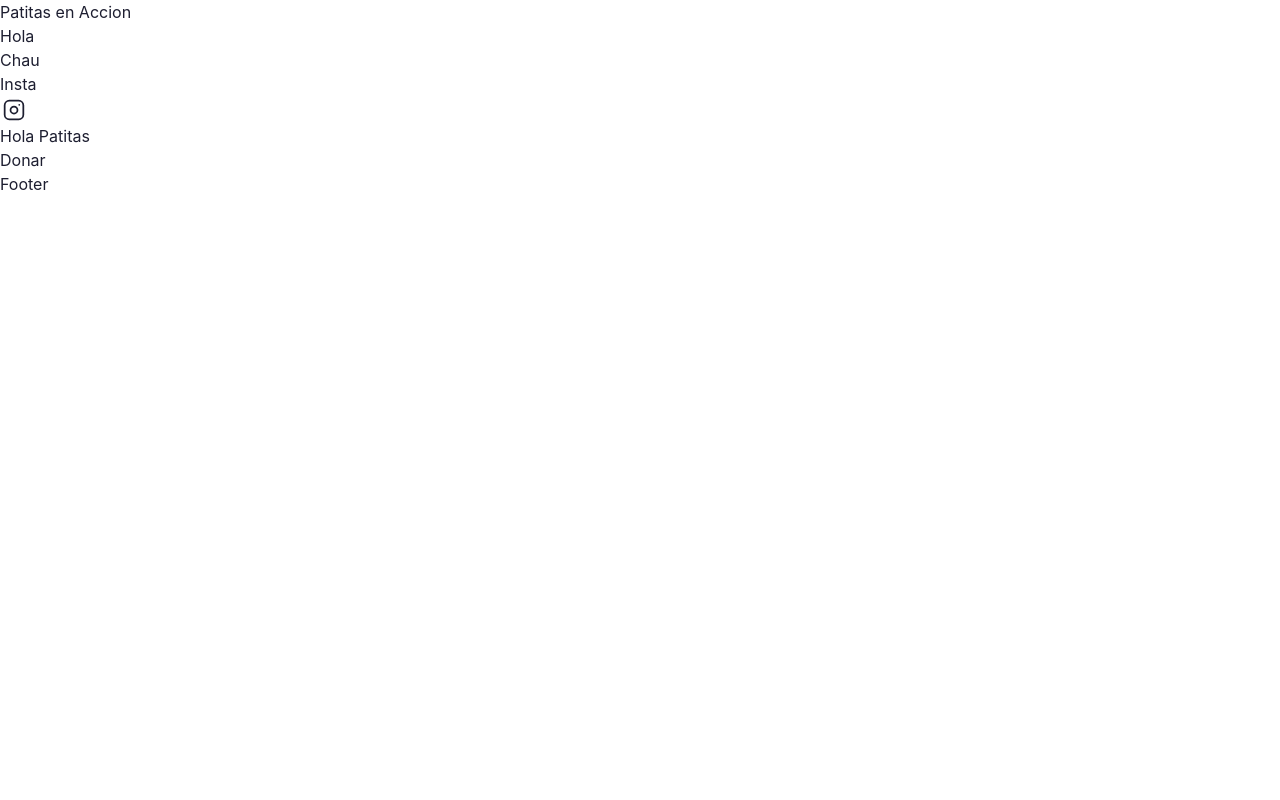
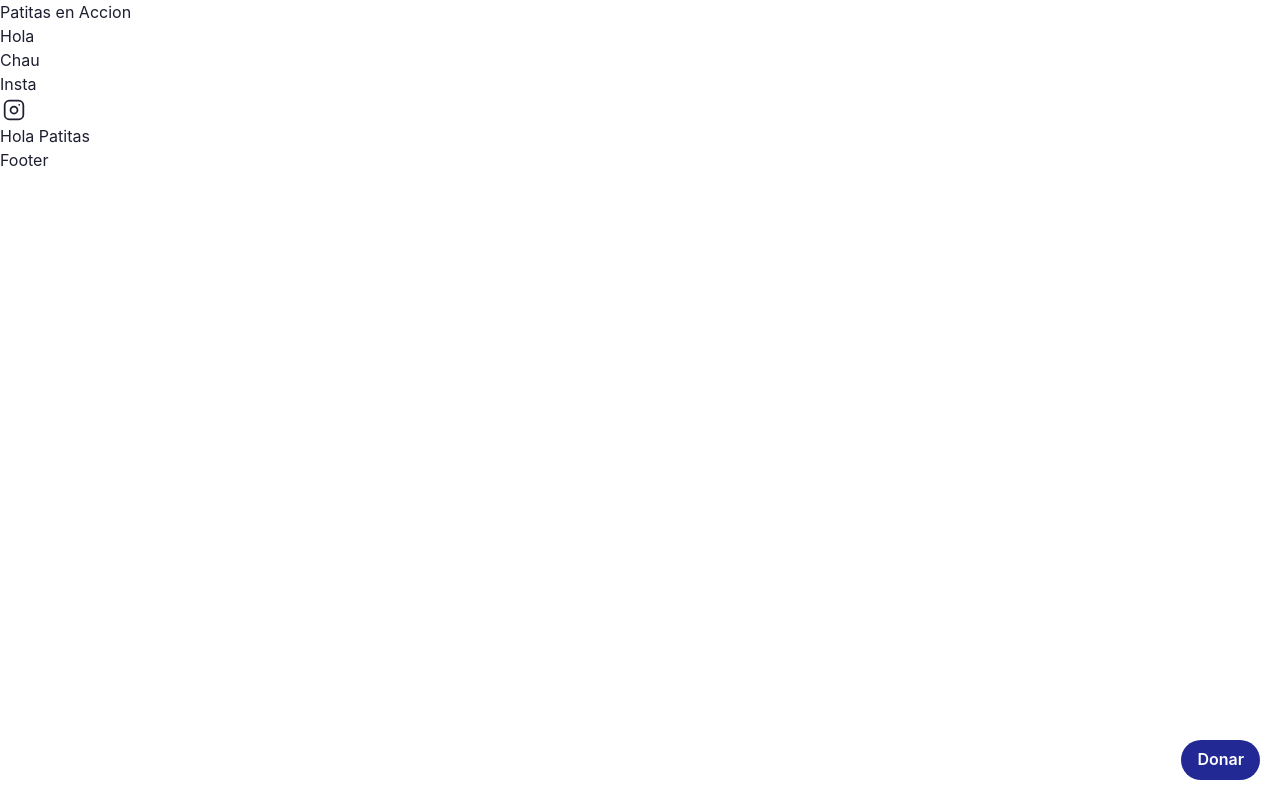
Before and after one commit to rodriguez-gaston/rifas-patitas, a Next.js app: page / in a window 1280 px wide. Built offline with nearby package versions, Linux system fonts and the light colour scheme.

Commit message:
Change component to chakra

```diff
--- a/components/elements/donation/DonationSticky.tsx
+++ b/components/elements/donation/DonationSticky.tsx
@@ -1,10 +1,29 @@
 import Link from 'next/link';
 import React from 'react';
+import { Button } from '@chakra-ui/react';
 
 const DonationSticky = () => {
   return (
     <Link href={'/donar'}>
-      <button className="fixed bottom-5 right-4 bg-primary-700 text-white px-4 py-2 rounded-full hover:bg-primary-900">Donar</button>
+      <Button
+        pos="fixed"
+        bottom={5}
+        right={5}
+        borderRadius="full"
+        bg="primary.700"
+        color="white"
+        _hover={{
+          background: 'primary.800',
+          color: 'white',
+        }}
+        _active={{
+          background: 'primary.800',
+          color: 'white',
+        }}
+      >
+        Donar
+      </Button>
+      {/* <button className="fixed bottom-5 right-4 bg-primary-700 text-white px-4 py-2 rounded-full hover:bg-primary-900">Donar</button> */}
     </Link>
   );
 };
```
